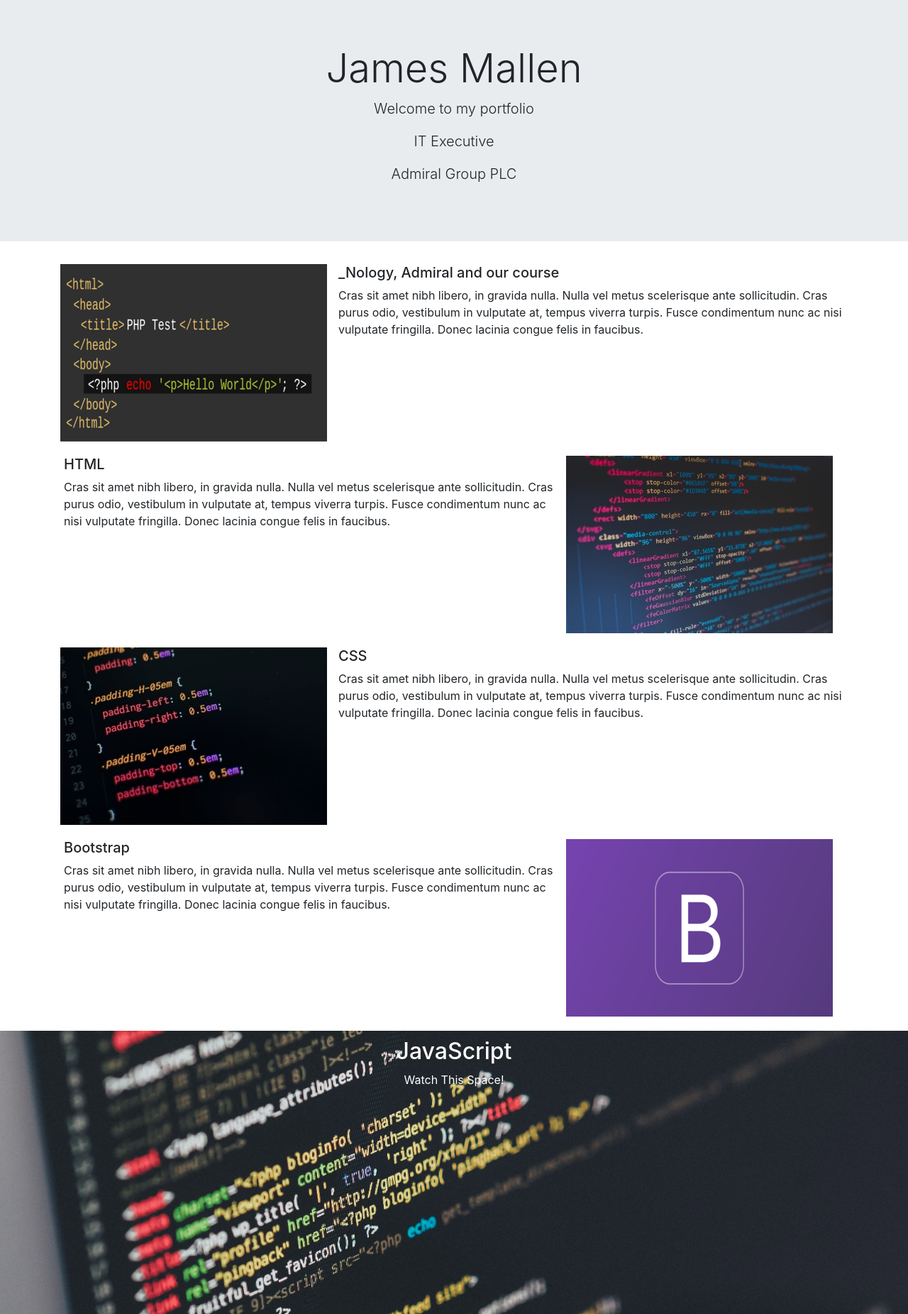
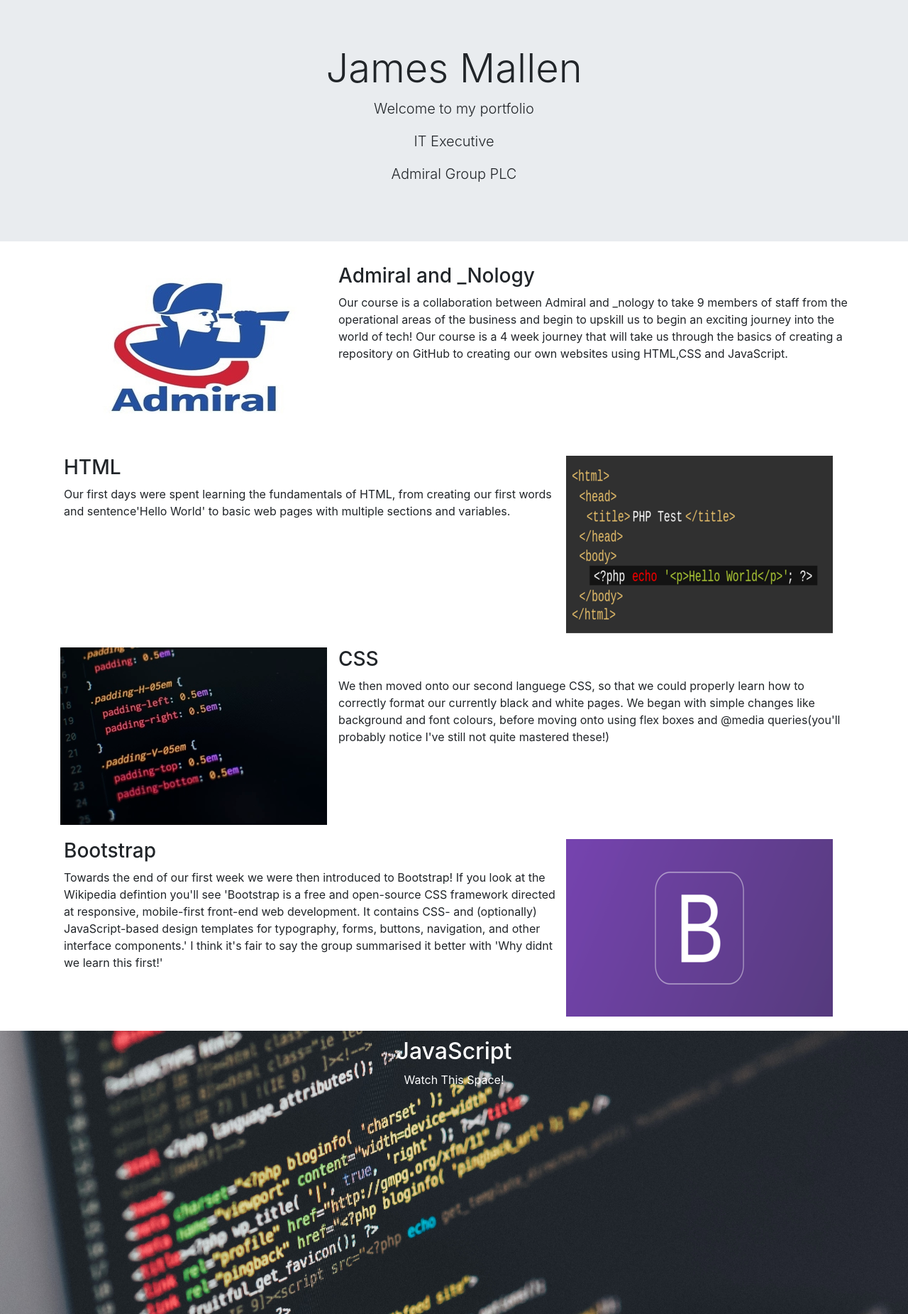
Before and after one commit to jmgithub1/PortfolioProject.io, a PHP site: page / in a window 1280 px wide. Shown: the part 69-1920 px from the top of the page at 71% size. Run offline with PHP 8.4, Linux system fonts and the light colour scheme.

Commit message:
Paragraph wording

```diff
--- a/index.html
+++ b/index.html
@@ -42,31 +42,30 @@ integrity="sha384-JcKb8q3iqJ61gNV9KGb8thSsNjpSL0n8PARn9HuZOnIxN0hoP+VmmDGMN5t9UJ
                 <p class="lead">Admiral Group PLC</p>
             </div>
         </header>
-        </section>
         <section id="course" class="container1">
             <section class="media container">
-                <img src="./images/hello-world (1).png" class="align-self-start mr-3" alt="hello-world">
+                <img src="./images/admiral.jpg" class="align-self-start mr-3" alt="hello-world">
                 <div class="media-body">
-            <h5 class="mt-0">_Nology, Admiral and our course</h5>
-            <p>Cras sit amet nibh libero, in gravida nulla. Nulla vel metus scelerisque ante sollicitudin. Cras purus odio, vestibulum in vulputate at, tempus viverra turpis. Fusce condimentum nunc ac nisi vulputate fringilla. Donec lacinia congue felis in faucibus.</p>
+                    <h3 class="mt-0"> Admiral and _Nology</h3>
+            <p> Our course is a collaboration between Admiral and _nology to take 9 members of staff from the operational areas of the business and begin to upskill us to begin an exciting journey into the world of tech! Our course is a 4 week journey that will take us through the basics of creating a repository on GitHub to creating our own websites using HTML,CSS and JavaScript.</p>
             </section>
             <section class="media container reverse">
-                <img src="./images/HTML.jpg" class="align-self-start mr-3" alt="HTML">
+                <img src="./images/hello-world (1).png" class="align-self-start mr-3" alt="HTML">
                 <div class="media-body">
-            <h5 class="mt-0">HTML</h5>
-            <p>Cras sit amet nibh libero, in gravida nulla. Nulla vel metus scelerisque ante sollicitudin. Cras purus odio, vestibulum in vulputate at, tempus viverra turpis. Fusce condimentum nunc ac nisi vulputate fringilla. Donec lacinia congue felis in faucibus.</p>
+                    <h3 class="mt-0">HTML</h3>
+            <p> Our first days were spent learning the fundamentals of HTML, from creating our first words and sentence'Hello World' to basic web pages with multiple sections and variables.</p>
             </section>
             <section class="media container ">
                 <img src="./images/css.jpg" class="align-self-start mr-3" alt="CSS">
                 <div class="media-body">
-            <h5 class="mt-0">CSS</h5>
-            <p>Cras sit amet nibh libero, in gravida nulla. Nulla vel metus scelerisque ante sollicitudin. Cras purus odio, vestibulum in vulputate at, tempus viverra turpis. Fusce condimentum nunc ac nisi vulputate fringilla. Donec lacinia congue felis in faucibus.</p>
+                    <h3 class="mt-0">CSS</h3>
+            <p>We then moved onto our second languege CSS, so that we could properly learn how to correctly format our currently black and white pages. We began with simple changes like background and font colours, before moving onto using flex boxes and @media queries(you'll probably notice I've still not quite mastered these!)</p>
             </section>
             <section class="media container reverse">
-                <img src="./images/bootstrap.png" class="align-self-start mr-3" alt="bootstrap">
+                <img src="./images/bootstrap.png" class="align-self-start mr-3" alt="JavaScript">
                 <div class="media-body">
-            <h5 class="mt-0">Bootstrap</h5>
-            <p>Cras sit amet nibh libero, in gravida nulla. Nulla vel metus scelerisque ante sollicitudin. Cras purus odio, vestibulum in vulputate at, tempus viverra turpis. Fusce condimentum nunc ac nisi vulputate fringilla. Donec lacinia congue felis in faucibus.</p>
+            <h3 class="mt-0">Bootstrap</h3>
+            <p>Towards the end of our first week we were then introduced to Bootstrap! If you look at the Wikipedia defintion you'll see 'Bootstrap is a free and open-source CSS framework directed at responsive, mobile-first front-end web development. It contains CSS- and (optionally) JavaScript-based design templates for typography, forms, buttons, navigation, and other interface components.' I think it's fair to say the group summarised it better with 'Why didnt we learn this first!'</p>
             </section>
         </section>
         <section id="java" class="JavaGame">
--- a/style.css
+++ b/style.css
@@ -57,4 +57,4 @@ footer{
     height: 70px;
     padding-top: 20px;
     text-align: center;
-}
+    }
```
Also changed, not shown: images/admiral.jpg (added).
